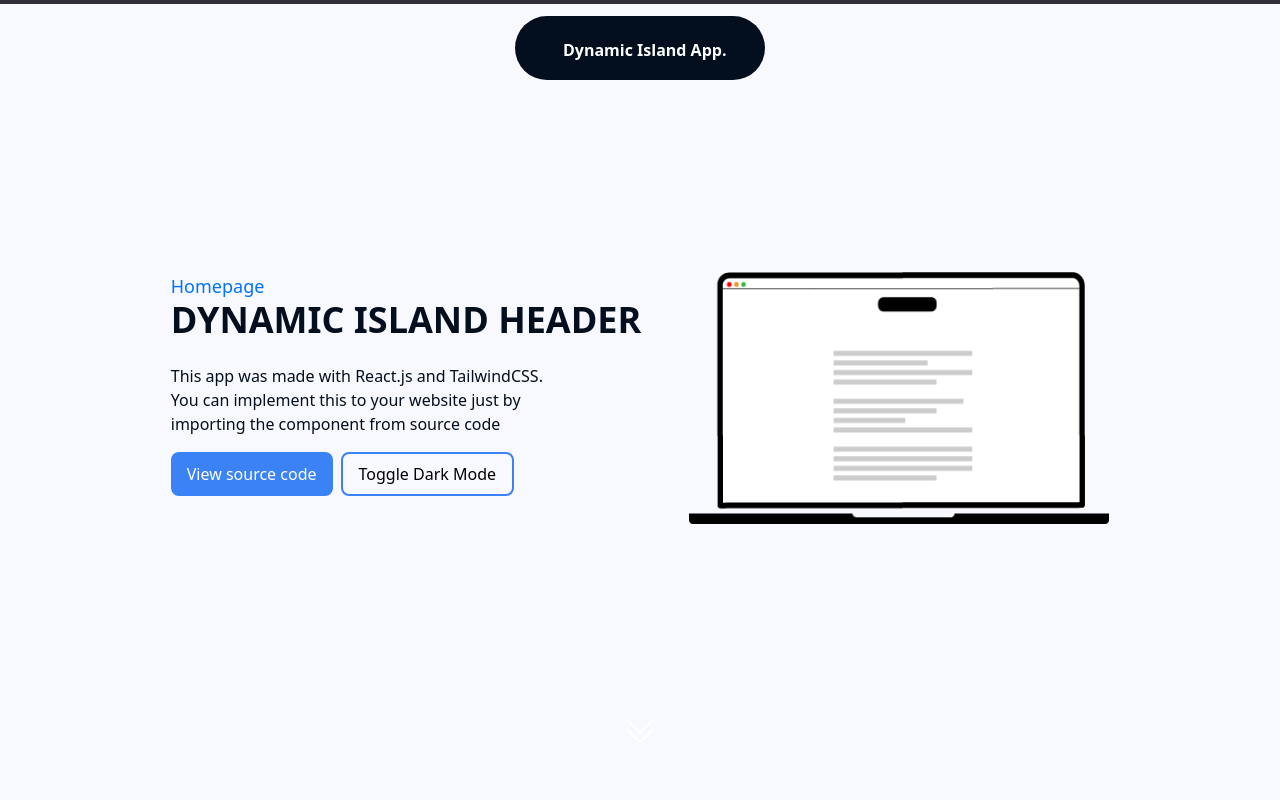
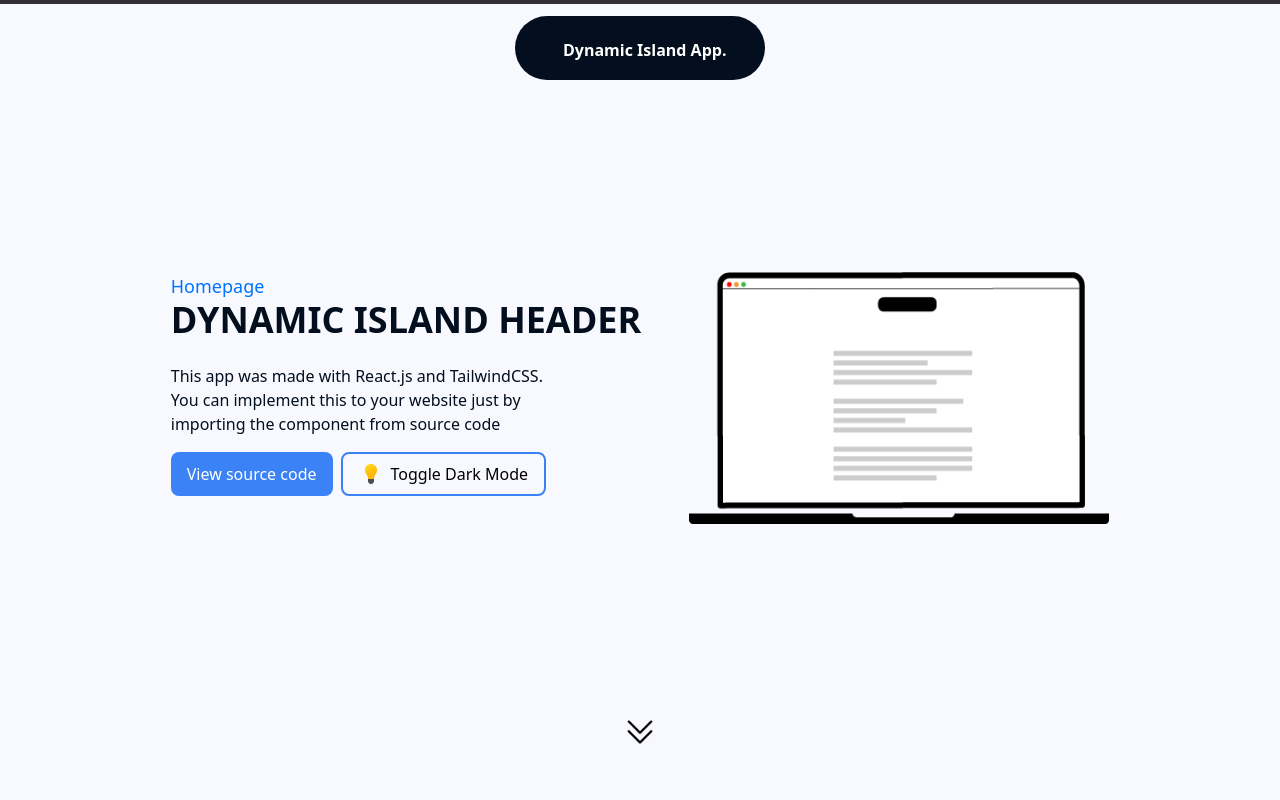
Before and after one commit to OndrejLosensky/dynamic-island-header, a React (Vite) app: page / in a window 1280 px wide. Shown: the top 800 px of the page. Built offline with nearby package versions, Linux system fonts and the light colour scheme.

Commit message:
new icons / toggle button

```diff
--- a/src/App.jsx
+++ b/src/App.jsx
@@ -10,6 +10,8 @@
 import 'aos/dist/aos.css';
 import scrolldown_light from "./assets/scroll_down_white.png"
 import scrolldown_dark from "./assets/scroll_down_black.png"
+import light from "./assets/light.png"
+import dark from "./assets/dark.png"
 
 function App() {
   useEffect(() => {
@@ -68,7 +70,8 @@
           <p className="mt-6 homepage-paragraph">This app was made with React.js and TailwindCSS. <br /> You can implement this to your website just by <br /> importing the component from source code</p>
           <div className="flex flex-row">
             <button onClick={goToGithub} className="mt-4 px-4 py-2 bg-blue-500 rounded-lg text-md text-customWhite hover:-translate-y-1 hover:bg-blue-700 duration-300 ">View source code</button>
-            <button onClick={toggleTheme} className="toggle-btn px-4 py-2 mt-4 border-2 border-blue-500 rounded-lg ml-2 hover:-translate-y-1 duration-300">
+            <button onClick={toggleTheme} className="toggle-btn px-4 py-2 mt-4 flex flex-row border-2 border-blue-500 rounded-lg ml-2 hover:-translate-y-1 duration-300">
+              <img src={isLight ? light : dark} alt="Icon" className="w-6 h-6 mr-2" />
               <span className={isLight ? 'light-mode-text' : 'dark-mode-text'}>
                 {isLight ? 'Toggle Dark Mode' : 'Toggle Light Mode'}
               </span>
@@ -80,7 +83,7 @@
 
       <div className="flex justify-center items-center h-16 pt-16">
         {isVisible && (
-            <img src={isLight ? scrolldown_light : scrolldown_dark} alt="Icon" onClick={scrollToAnchor} className="w-[48px] h-[48px] cursor-pointer hover:-translate-y-1 duration-300" />
+            <img src={isLight ? scrolldown_dark : scrolldown_light} alt="Icon" onClick={scrollToAnchor} className="w-[48px] h-[48px] cursor-pointer hover:-translate-y-1 duration-300" />
         )}
       </div>
 
```
Also changed, not shown: src/assets/dark.png, src/assets/light.png.
